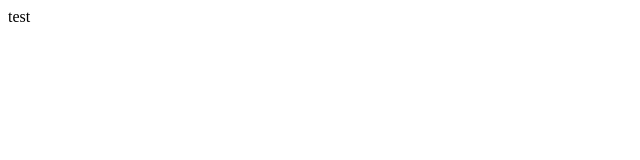
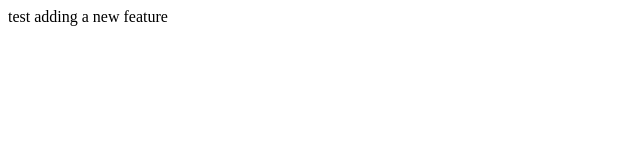
Before and after one commit to mcneilizzle/CS50-Web-Python-Lecture2, a plain HTML site: page Lecture1/index.html in a window 1280 px wide. Shown: the whole page, without its empty margins (0-640 px from the left). Drawn offline with Linux system fonts and the light colour scheme.

Commit message:
add new feature

```diff
--- a/Lecture1/index.html
+++ b/Lecture1/index.html
@@ -6,5 +6,6 @@
     </head>
     <body>
        test
+       adding a new feature
     </body>
 </html>
```
